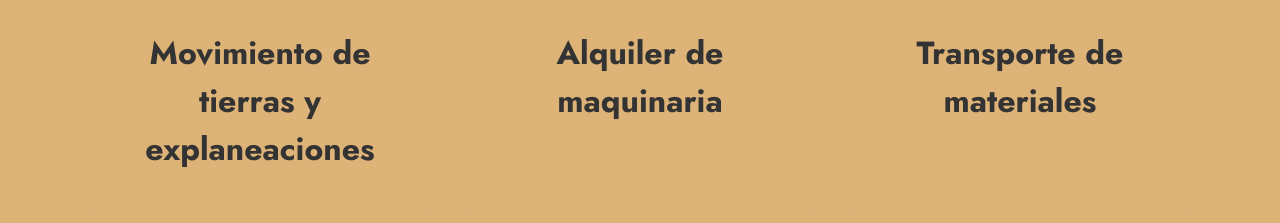
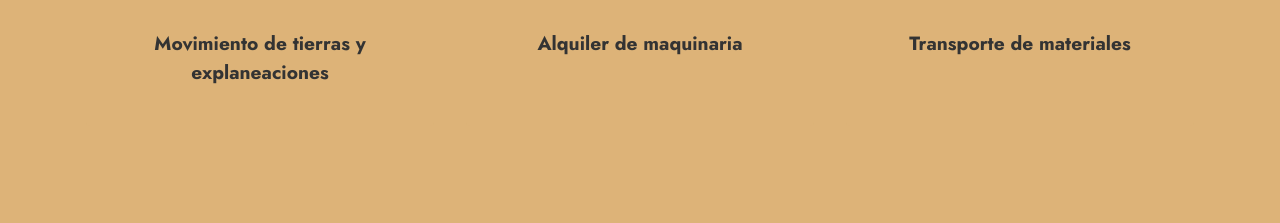
Before and after one commit to CWCorrea/francotrans, a plain HTML site: page index.html in a window 1280 px wide. Shown: the part 1344-1567 px from the top of the page. Drawn offline with Linux system fonts and the light colour scheme.

Commit message:
create github pages

```diff
--- a/index.html
+++ b/index.html
@@ -36,7 +36,7 @@
                         <img src="assets/images/logo-francotrans-completo-inv.png" alt="Logo FRANCOTRANS" style="height: 3rem;">
 
                 </span>
-                <span class="navbar-caption-wrap"><a class="navbar-caption text-info display-7" href="https://mobiri.se">FRANCOTRANS S.A.S.</a></span>
+                <span class="navbar-caption-wrap"><a class="navbar-caption text-info text-primary display-7" href="https://www.francotrans.com">FRANCOTRANS S.A.S.</a></span>
             </div>
 
 
@@ -78,7 +78,7 @@
                         <img src="assets/images/bluetruck-391x391.jpg" alt="Volqueta color azul en movimiento" title="">
                     </div>
                     <div class="item-content">
-                        <h5 class="item-title mbr-fonts-style display-5"><strong>Movimiento de tierras y explaneaciones</strong></h5>
+                        <h5 class="item-title mbr-fonts-style display-7"><strong>Movimiento de tierras y explaneaciones</strong></h5>
 
 
                     </div>
@@ -91,7 +91,7 @@
                         <img src="assets/images/loader-400x400.jpg" alt="Máquina retroexcavadora amarilla y aplanadora" title="">
                     </div>
                     <div class="item-content">
-                        <h5 class="item-title mbr-fonts-style display-5"><strong>Alquiler de maquinaria</strong></h5>
+                        <h5 class="item-title mbr-fonts-style display-7"><strong>Alquiler de maquinaria</strong></h5>
 
 
                     </div>
@@ -104,7 +104,7 @@
                         <img src="assets/images/loadertruck-409x409.jpg" alt="Máquina retroexcavadora amarilla cargando tierra en volqueta roja" title="">
                     </div>
                     <div class="item-content">
-                        <h5 class="item-title mbr-fonts-style display-5"><strong>Transporte de materiales</strong></h5>
+                        <h5 class="item-title mbr-fonts-style display-7"><strong>Transporte de materiales</strong></h5>
 
 
                     </div>
```
Also changed, not shown: 1 other file.
